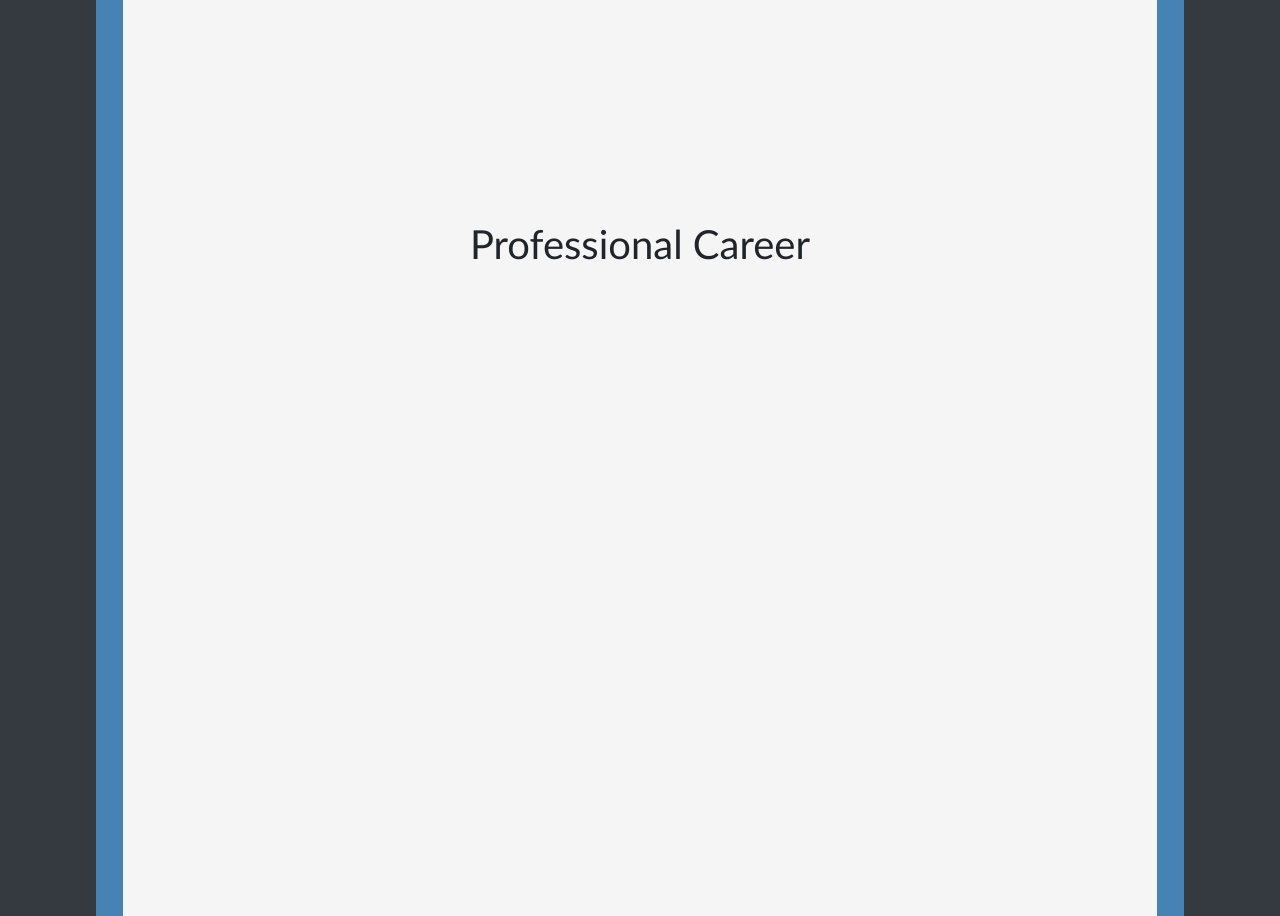
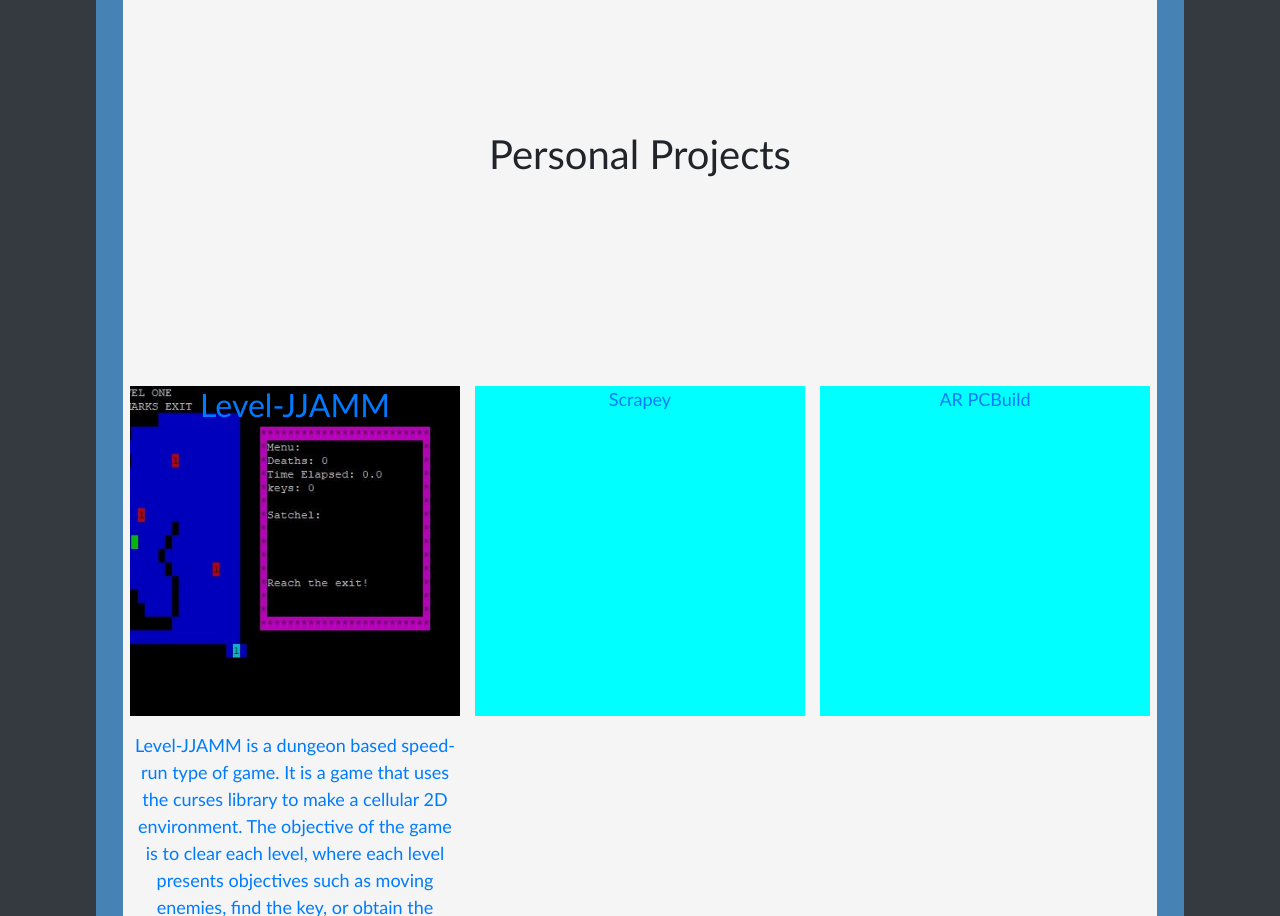
Before and after one commit to markaveliii/markaveliii.github.io, a plain HTML site: page index.html in a window 1280 px wide. Shown: the part 1880-2796 px from the top of the page. Drawn offline with nearby package versions, Linux system fonts and the light colour scheme.

Commit message:
added a second body for content. Linked repos to each project

```diff
--- a/index.html
+++ b/index.html
@@ -31,15 +31,30 @@
 				<h1>About</h1>
 				<img src="images/squarePP.jpg" alt="Profile picture of Mark Montes">
 				<p>
-					Hello, my name is Mark Montes. I'm currently enrolled at Portland State University (GO VIKINGS!). I said that last part ironically because I've never watched any of my schools sporting events. At Portland State, our program focuses on the fundamentals of how programs work and expose us to the software engineering role. I've collaborated with many students to build projects for certain courses. I was also a SCRUM master for one of our group projects. The SCRUM master is the leading position of the group. This role gave me experience with being a leader and helped me develope my communication skills further.
-					I currently work full time as an IT Administrator at a company called Pentagon Technologies. In this position I have gained expertise in networking computers, managing servers, managing our database management system, writing scripts in various JSL and Filemaker Pros scripting language, and various administrative skills.
-					I aim to become a software engineer at PDX airport because that's where my dad works. They have amazing benefits.
+					Hello, my name is Mark Montes. I'm currently enrolled at Portland State University. At Portland State, our program focuses on the fundamentals of how programs work and expose us to the software engineering role. I've collaborated with many students to build projects for certain courses. I was also  SCRUM master for one of these group projects. The SCRUM master is the leading position of the group. This role gave me experience with being a leader and helped developed my communication skills further.
+					I currently work full time as an IT Administrator at a company called Pentagon Technologies. In this position I have gained expertise in networking computers, managing servers, managing our database management system, writing scripts in various  languages JSL and Filemaker Pro, and various administrative skills.
+					I aim to become a software engineer at PDX airport so that I can gain flying benefits to travel the world!
 				</p>
 			</section>
 		</div>
 		<div class="body body2">
 			<section class="body2-content">
-				<h1>Professional Career</h1>
+				<h1>Personal Projects</h1>
+				<div class="projects">
+					<a href="https://github.com/JJAMM/Level-JJAMM" class="project proj1">
+						<h2>Level-JJAMM</h2>
+						<p>
+							Level-JJAMM is a dungeon based speed-run type of game. It is a game that uses the curses library to make a cellular 2D environment.
+							The objective of the game is to clear each level, where each level presents objectives such as moving enemies, find the key, or
+							obtain the weapon. You can die as many times as you want in the game, but it records each of your deaths. It also records you time
+							and gives you those values at the end.
+						</p>
+					</a>
+					<a href="https://github.com/markaveliii/scrapey" class="project proj2">Scrapey</a>
+					<a href="https://github.com/markaveliii/AR_PCBuild" class="project proj3">AR PCBuild</a>
+
+				</div>
+
 			</section>
 		</div>
 		<div class="body body3">
--- a/script.js
+++ b/script.js
@@ -1,6 +1,6 @@
 window.addEventListener('scroll', () => {
 	let content = document.querySelector('.body1');
-	let contentPosition = content.getBoundingClientRect().top;
+	let contentPosition = content.getBoundingClientRect().top*1.2;
 	let contentPositionBot = content.getBoundingClientRect().bottom/2;
 	let screenPosition = window.innerHeight;
 
@@ -18,12 +18,15 @@ window.addEventListener('scroll', () => {
 
 window.addEventListener('scroll', () => {
 	let content = document.querySelector('.body2');
-	let contentPosition = content.getBoundingClientRect().top;
+	let contentPosition = content.getBoundingClientRect().top*1.3;
+	let contentPositionBot = content.getBoundingClientRect().bottom;
 	let screenPosition = window.innerHeight;
 
 	if(contentPosition < screenPosition){
 		content.classList.add('body-animation');
-		$('.body2-content').show();
+		if(contentPositionBot < screenPosition){
+			$('.body2-content').show();
+		}
 	}
 	else{
 		content.classList.remove('body-animation');
--- a/styles.css
+++ b/styles.css
@@ -48,6 +48,7 @@
 	background-color: darkturquoise;
 	height: 900px;
 	background-image: url(images/tline.JPG);
+	background-color: linear-gradient(rgba(0,0,0,0.8), rgba(0,0,0,0.8));
 	background-size: cover;
 	background-position: center;
 	background-repeat: no-repeat;
@@ -96,11 +97,38 @@
 }
 
 .body2-content{
-	padding-top: 150px;
+	padding-top: 60px;
 	display: flex;
 	flex-direction: column;
 	align-items: center;
 	justify-content: space-evenly;
+}
+
+.projects{
+	padding-top: 200px;
+	display: flex;
+	flex-wrap: wrap;
+	justify-content: center;
+	gap: 15px;
+}
+
+.proj1 {
+	background-image: url(images/level-jjamm.jpg);
+	background-size: cover;
+	background-position: center;
+	background-repeat: no-repeat;
+}
+
+.projects a{
+	background-color: aqua;
+	height: 330px;
+	width: 330px;
+	text-decoration: none;
+}
+
+.projects p{
+	width: 330px;
+	padding-top: 300px;
 }
 
 .body3{
```
Also changed, not shown: images/level-jjamm.jpg (added).
